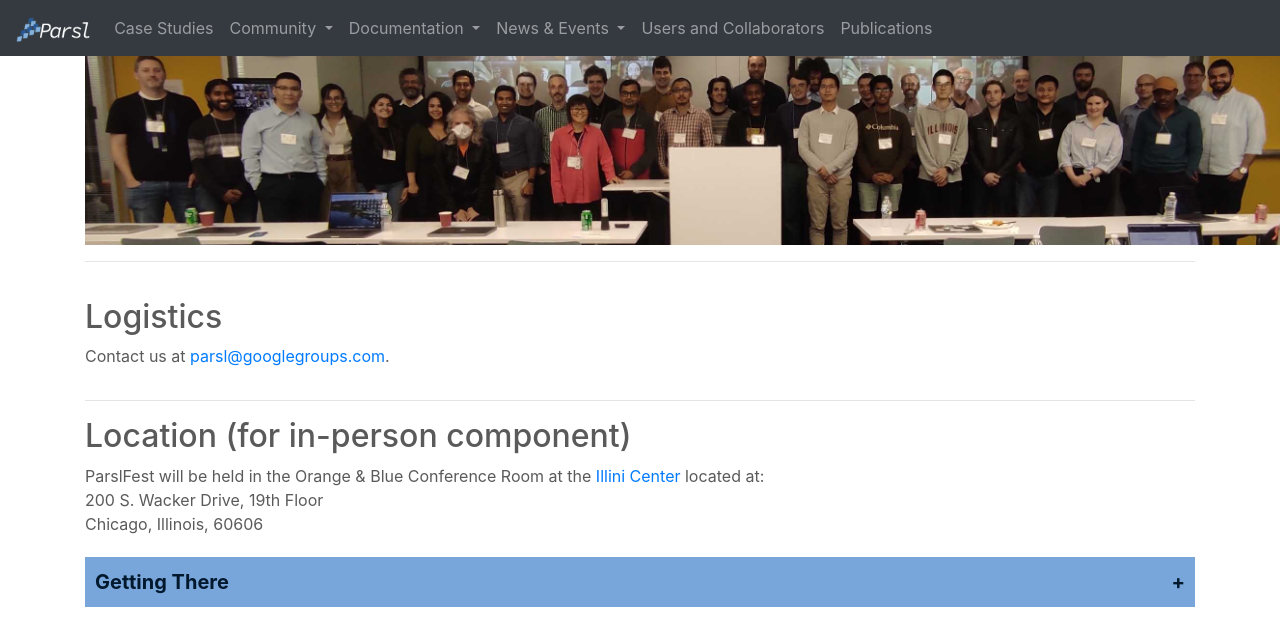
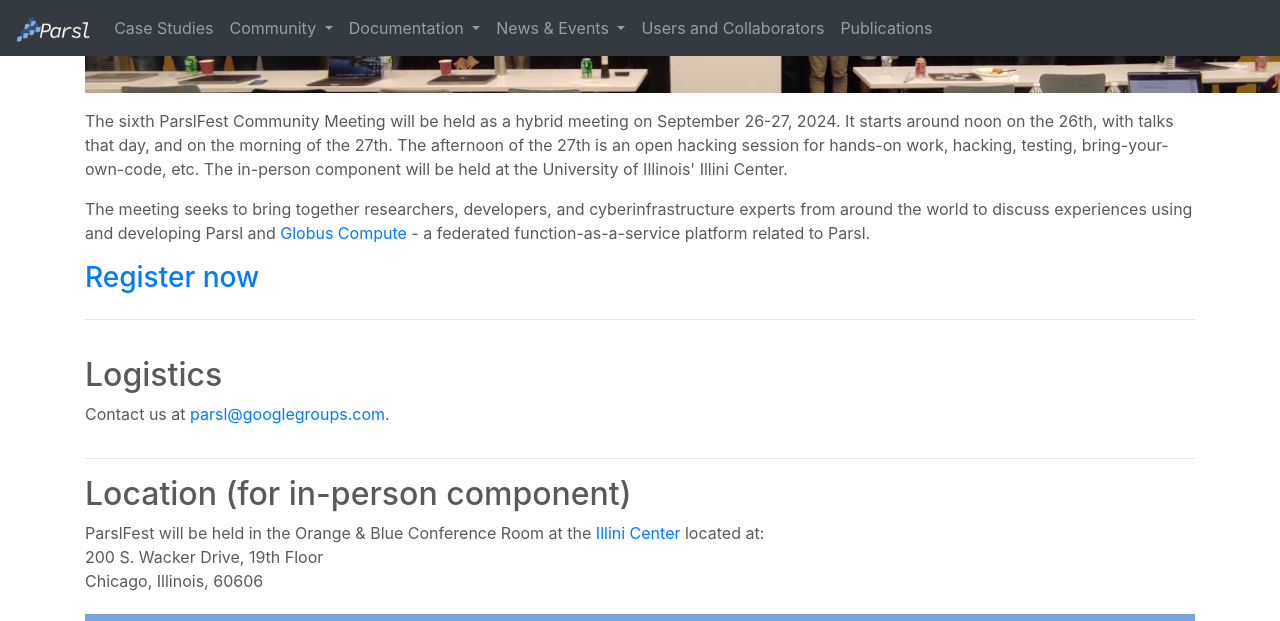
Before and after one commit to Parsl/parsl.github.io, a Jekyll site: the page built from parslfest/parslfest2024.html, in a window 1280 px wide and 900 px high, scrolled down 556 px, cut to the strip 0-621 px from the top of the window. Built offline with Jekyll 4.4.1, drawn with Linux system fonts in a browser that asks for light colours.

Commit message:
Add registration link

```diff
--- a/parslfest/parslfest2024.html
+++ b/parslfest/parslfest2024.html
@@ -16,17 +16,18 @@
   <div class="row" style="padding-top: 20px">
     <div class="col-lg-12">
       <h2>ParslFest 2024 - The Parsl Community Meeting (September 26-27)</h2>
-
+<p><img width="1200" src="2023/pf2023-banner.png" /></p>
       <p>The sixth ParslFest Community Meeting will be held as a hybrid meeting on September 26-27, 2024.
 	 It starts around noon on the 26th, with talks that day, and on the morning of the 27th.
 	 The afternoon of the 27th is an open hacking session for hands-on work, hacking, testing, bring-your-own-code, etc.
 	  The in-person component will be held at the University of Illinois' Illini Center. </p>
       <p>The meeting seeks to bring together researchers, developers, and cyberinfrastructure experts from around the world to
 	 discuss experiences using and developing Parsl and <a href="https://www.globus.org/compute">Globus Compute</a> - a federated function-as-a-service platform related to Parsl.</p>
+
+	<h3><a href="https://bit.ly/register-for-pf24" target="_blank">Register now</a></h3>
     </div>
    </div>
 
-	<p><img width="1200" src="2023/pf2023-banner.png" /></p>
 
    <hr>
    <div class="row" style="padding-top: 20px">
```
